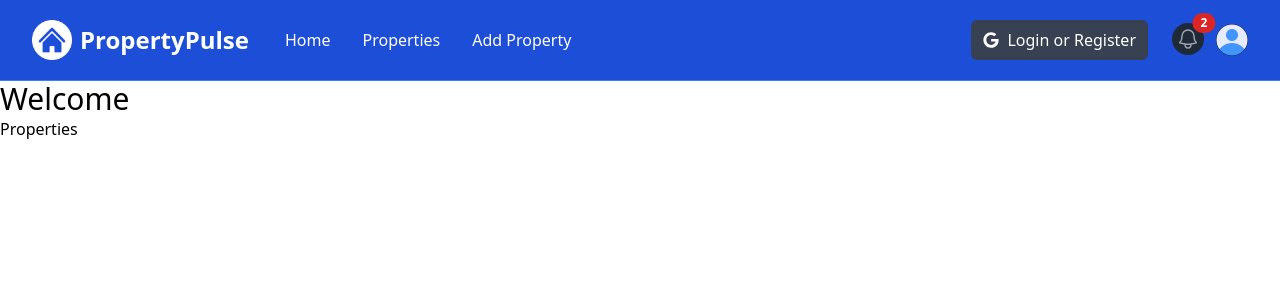
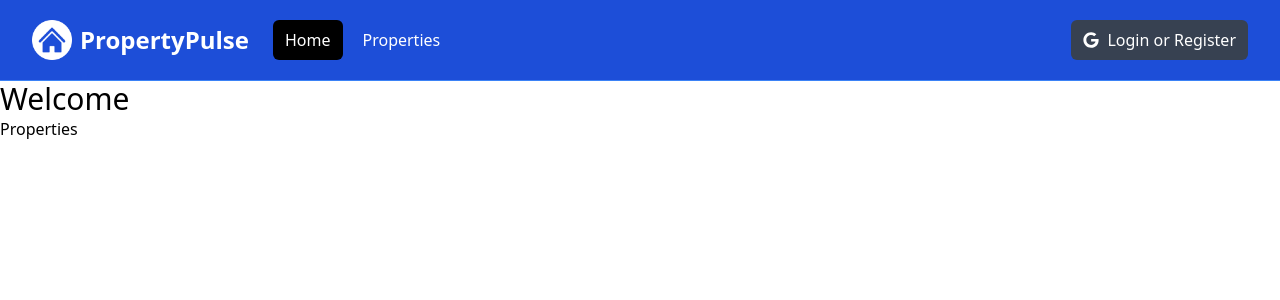
Before and after one commit to TheMikeBa/PropertyPulse, a Next.js app: page / in a window 1280 px wide. Shown: the top 300 px of the page. Built offline with nearby package versions, Linux system fonts and the light colour scheme.

Commit message:
added navbar conditionality

```diff
--- a/components/Navbar.jsx
+++ b/components/Navbar.jsx
@@ -1,15 +1,19 @@
 "use client";
 
+import { useState } from "react";
+import { usePathname } from "next/navigation";
+import { FaGoogle } from "react-icons/fa";
 import Image from "next/image";
 import Link from "next/link";
 import logo from "@/assets/images/logo-white.png";
 import profileDefault from "@/assets/images/profile.png";
-import { FaGoogle } from "react-icons/fa";
-import { useState } from "react";
 
 const Navbar = () => {
   const [isMobileMenuOpen, setIsMobileMenuOpen] = useState(false);
   const [isProfileMenuOpen, setIsProfileMenuOpen] = useState(false);
+  const [isLoggedIn, setIsLoggedIn] = useState(false);
+
+  const pathname = usePathname();
 
   return (
     <nav className="bg-blue-700 border-b border-blue-500">
@@ -58,27 +62,36 @@
               <div className="flex space-x-2">
                 <Link
                   href="/"
-                  className="text-white  hover:bg-gray-900 hover:text-white rounded-md px-3 py-2"
+                  className={`${
+                    pathname === "/" ? "bg-black" : ""
+                  } text-white  hover:bg-gray-900 hover:text-white rounded-md px-3 py-2`}
                 >
                   Home
                 </Link>
                 <Link
                   href="/properties"
-                  className="text-white hover:bg-gray-900 hover:text-white rounded-md px-3 py-2"
+                  className={`${
+                    pathname === "/properties" ? "bg-black" : ""
+                  } text-white  hover:bg-gray-900 hover:text-white rounded-md px-3 py-2`}
                 >
                   Properties
                 </Link>
+                {isLoggedIn && (
                   <Link
                     href="/properties/add"
-                  className="text-white hover:bg-gray-900 hover:text-white rounded-md px-3 py-2"
+                    className={`${
+                      pathname === "/properties/add" ? "bg-black" : ""
+                    } text-white  hover:bg-gray-900 hover:text-white rounded-md px-3 py-2`}
                   >
                     Add Property
                   </Link>
+                )}
               </div>
             </div>
           </div>
 
           {/* <!-- Right Side Menu (Logged Out) --> */}
+          {!isLoggedIn && (
             <div className="hidden md:block md:ml-6">
               <div className="flex items-center">
                 <button className="flex items-center text-white bg-gray-700 hover:bg-gray-900 hover:text-white rounded-md px-3 py-2">
@@ -87,8 +100,10 @@
                 </button>
               </div>
             </div>
+          )}
 
           {/* <!-- Right Side Menu (Logged In) --> */}
+          {isLoggedIn && (
             <div className="absolute inset-y-0 right-0 flex items-center pr-2 md:static md:inset-auto md:ml-6 md:pr-0">
               <Link href="/messages" className="relative group">
                 <button
@@ -178,6 +193,7 @@
                 )}
               </div>
             </div>
+          )}
         </div>
       </div>
 
@@ -187,26 +203,36 @@
           <div className="space-y-1 px-2 pb-3 pt-2">
             <Link
               href="/"
-              className="bg-gray-900 text-white block rounded-md px-3 py-2 text-base font-medium"
+              className={`${
+                pathname === "/" ? "bg-black" : ""
+              } text-white block rounded-md px-3 py-2 text-base font-medium}`}
             >
               Home
             </Link>
             <Link
               href="/properties"
-              className="text-gray-300 hover:bg-gray-700 hover:text-white block rounded-md px-3 py-2 text-base font-medium"
+              className={`${
+                pathname === "/properties" ? "bg-black" : ""
+              } text-white block rounded-md px-3 py-2 text-base font-medium}`}
             >
               Properties
             </Link>
+            {isLoggedIn && (
               <Link
                 href="/properties/add"
-              className="text-gray-300 hover:bg-gray-700 hover:text-white block rounded-md px-3 py-2 text-base font-medium"
+                className={`${
+                  pathname === "/properties/add" ? "bg-black" : ""
+                } text-white block rounded-md px-3 py-2 text-base font-medium}`}
               >
                 Add Property
               </Link>
+            )}
+            {!isLoggedIn && (
               <button className="flex items-center text-white bg-gray-700 hover:bg-gray-900 hover:text-white rounded-md px-3 py-2 my-4">
                 <FaGoogle className="text-white mr-2" />
                 <span>Login or Register</span>
               </button>
+            )}
           </div>
         </div>
       )}
```
Lines whose indentation alone changed are shown as unchanged.
